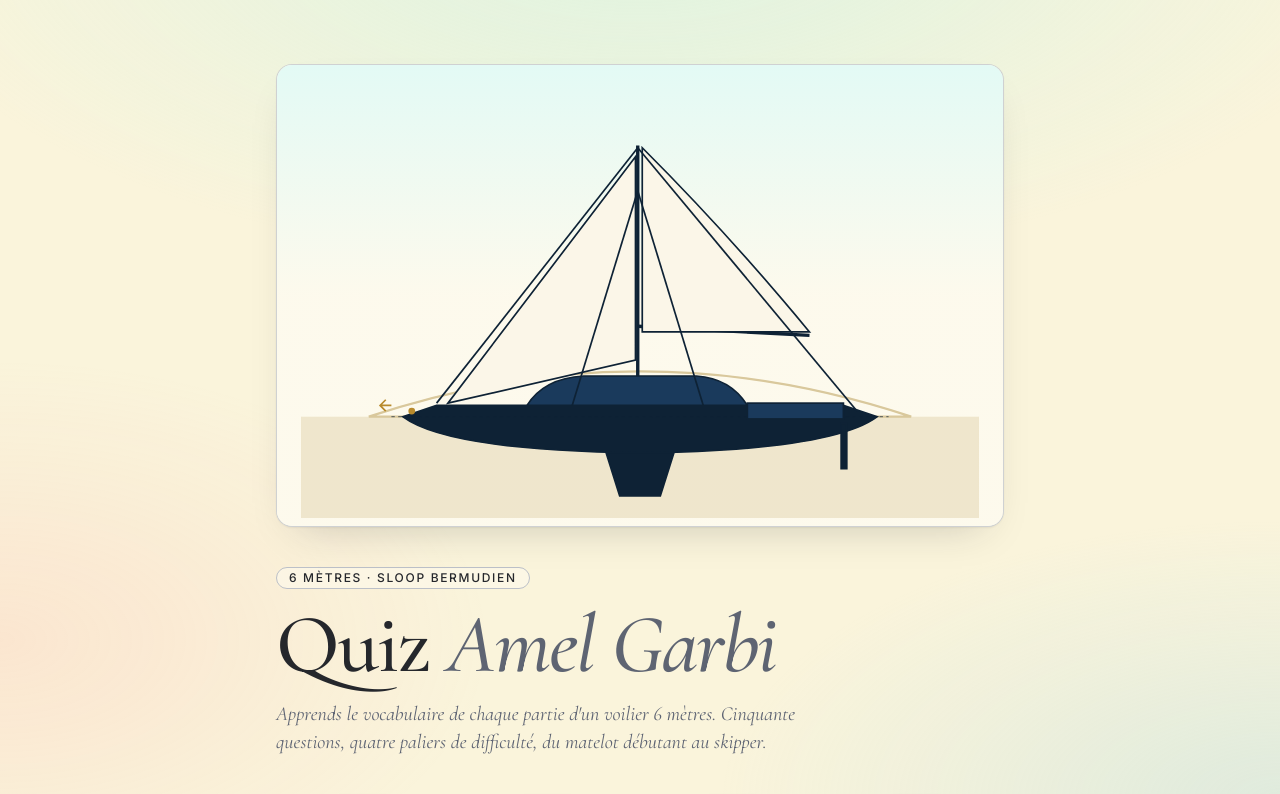
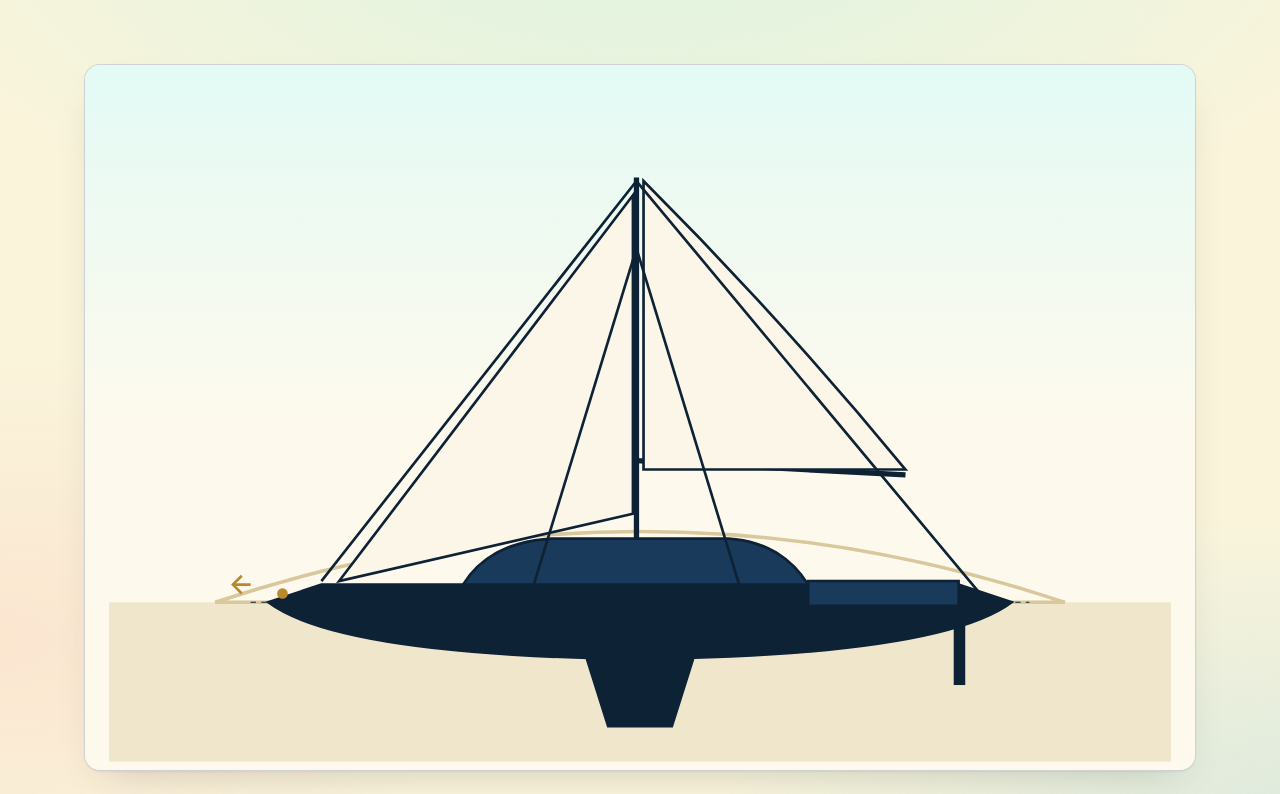
Before and after one commit to SamuelChauche/garbiquizz, a React (Vite) app: page / in a window 1280 px wide. Shown: the top 794 px of the page. Built offline with nearby package versions, Linux system fonts and the light colour scheme.

Commit message:
feat: agrandit les illustrations (7/5 cols, max-w-6xl)

```diff
--- a/src/App.jsx
+++ b/src/App.jsx
@@ -23,7 +23,7 @@
   const complete = useCallback(() => setPhase('results'), []);
 
   return (
-    <main className="mx-auto w-full max-w-3xl px-5 py-10 md:py-16">
+    <main className="mx-auto w-full max-w-6xl px-5 py-10 md:py-16">
       {phase === 'home' && <Home onStart={start} />}
       {phase === 'quiz' && session && (
         <Quiz session={session} onComplete={complete} version={version} />
--- a/src/components/Quiz.jsx
+++ b/src/components/Quiz.jsx
@@ -246,10 +246,10 @@
         <Badge variant="outline">{CATEGORIES[q.category]}</Badge>
       </div>
 
-      <div className="grid gap-5 lg:grid-cols-[minmax(0,5fr)_minmax(0,6fr)] lg:gap-7 items-start">
+      <div className="grid gap-6 lg:grid-cols-[minmax(0,7fr)_minmax(0,5fr)] lg:gap-10 items-start">
         <Card className="overflow-hidden lg:sticky lg:top-6 self-start">
           <div
-            className="aspect-[4/3] flex items-center justify-center p-5 bg-gradient-to-b from-icy_aqua-800/60 to-card [&>svg]:max-h-full [&>svg]:max-w-full [&>svg]:w-auto [&>svg]:h-auto"
+            className="aspect-[4/3] flex items-center justify-center p-6 bg-gradient-to-b from-icy_aqua-800/60 to-card [&>svg]:max-h-full [&>svg]:max-w-full [&>svg]:w-auto [&>svg]:h-auto"
             dangerouslySetInnerHTML={{ __html: Illustration({ highlight: q.highlight }) }}
           />
         </Card>
```
